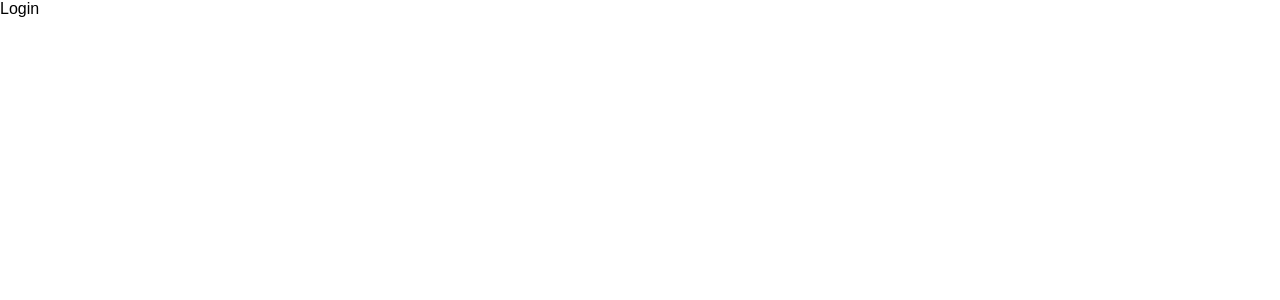
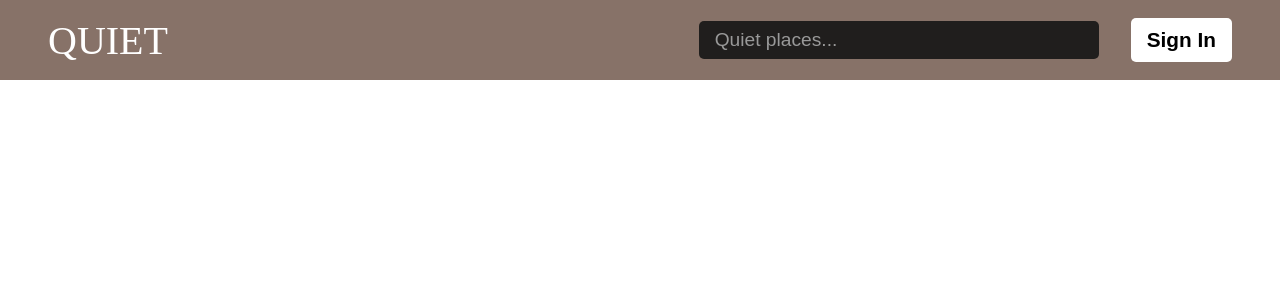
Before and after one commit to jayhan1109/Quiet, a React (Create React App) app in the folder client/: page /login in a window 1280 px wide. Shown: the top 300 px of the page. Built offline with nearby package versions, Linux system fonts and the light colour scheme; a web font is replaced by a local one.

Commit message:
add navbar condition to landing and navbar

```diff
--- a/client/src/components/landing/Navbar.js
+++ b/client/src/components/landing/Navbar.js
@@ -1,12 +1,32 @@
-import React from "react";
+import React, { useEffect, useState } from "react";
 import styles from "./Navbar.module.scss";
-import { Link } from "react-router-dom";
+import { Link, useLocation } from "react-router-dom";
+import cn from "classnames";
 
 const Navbar = () => {
-  const { container, title, side, search, signin } = styles;
+  const [isLoginPage, setIsLoginPage] = useState(false);
+
+  const {
+    container,
+    container_login,
+    title,
+    title_login,
+    side,
+    search,
+    signin,
+  } = styles;
+
+  const path = useLocation().pathname;
+
+  useEffect(() => {
+    if (path === "/login") {
+      setIsLoginPage(true);
+    }
+  }, [path]);
+
   return (
-    <div className={container}>
-      <div className={title}>QUIET</div>
+    <div className={cn(container, { [container_login]: isLoginPage })}>
+      <div className={cn(title, { [title_login]: isLoginPage })}>QUIET</div>
       <div className={side}>
         <form>
           <input type="text" className={search} placeholder="Quiet places..." />
--- a/client/src/components/landing/Navbar.module.scss
+++ b/client/src/components/landing/Navbar.module.scss
@@ -8,6 +8,10 @@
   align-items: center;
 }
 
+.container_login {
+  background-color: rgba(118, 94, 82, 0.87);
+}
+
 .title {
   height: 100%;
   margin-right: auto;
@@ -15,6 +19,9 @@
   align-items: center;
   margin-left: 3rem;
   @include desktop-logo;
+}
+
+.title_login {
 }
 
 .side {
@@ -55,6 +62,9 @@
 }
 
 @include tablet {
+  .container {
+    height: 8vh;
+  }
   .side {
     .search {
       display: none;
@@ -66,6 +76,9 @@
 }
 
 @include mobile {
+  .container {
+    height: 6vh;
+  }
   .title {
     font-size: 2rem;
   }
--- a/client/src/components/login/Login.js
+++ b/client/src/components/login/Login.js
@@ -1,7 +1,12 @@
-import React from "react";
+import React, { Fragment } from "react";
+import Navbar from "../landing/Navbar";
 
 const Login = () => {
-  return <div>Login</div>;
+  return (
+    <Fragment>
+      <Navbar />
+    </Fragment>
+  );
 };
 
 export default Login;
```
